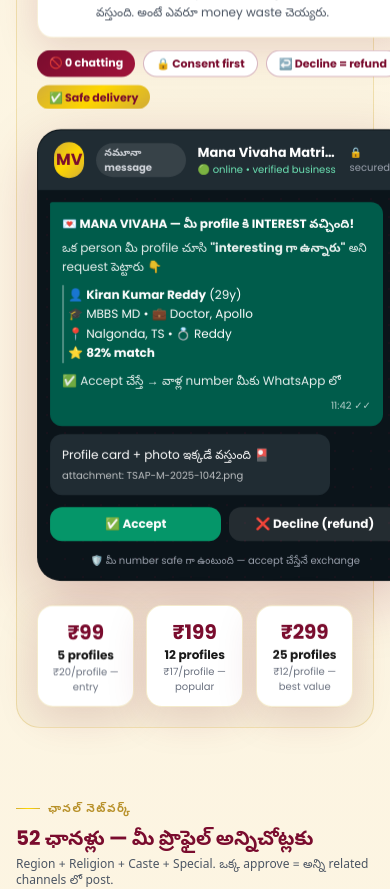
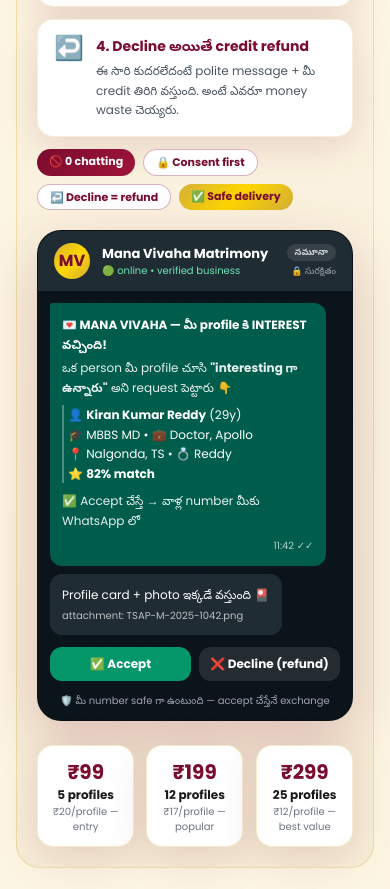
Before and after one commit to charanpendota98-prog/matrimony-site, a Next.js app in the folder frontend/: page / in a window 390 px wide. Shown: the part 4160-5049 px from the top of the page. Built offline with nearby package versions, Linux system fonts and the light colour scheme; no server answers.

Commit message:
Round 5: fix real WhatsApp-mockup header overlap bug (right-side text squeeze), hide DEV MODE OTP label, simplify channel-split internals wording, wrap-safe header rows on bureau/vendors/verify/register-stepper
Co-authored-by: arena-agent <297053741+arena-agent@users.noreply.github.com>

```diff
--- a/frontend/src/app/bureau/page.tsx
+++ b/frontend/src/app/bureau/page.tsx
@@ -59,10 +59,10 @@
   return (
     <div className="min-h-screen bg-[#FFF8E7] p-4">
       <div className="max-w-6xl mx-auto">
-        <div className="flex items-center justify-between mb-6">
-          <Link href="/" className="text-sm font-bold text-[#7A0C2E]">← {te ? "హోమ్" : "Home"}</Link>
-          <div className="font-bold text-[#7A0C2E]">🏢 {T.title}</div>
-          <Link href="/referral/register" className="text-xs bg-[#7A0C2E] text-white px-3 py-1.5 rounded-full">
+        <div className="flex flex-wrap items-center justify-between gap-2 mb-6">
+          <Link href="/" className="text-sm font-bold text-[#7A0C2E] shrink-0">← {te ? "హోమ్" : "Home"}</Link>
+          <div className="font-bold text-[#7A0C2E] text-sm sm:text-base truncate min-w-0">🏢 {T.title}</div>
+          <Link href="/referral/register" className="text-xs bg-[#7A0C2E] text-white px-3 py-1.5 rounded-full shrink-0 whitespace-nowrap">
             {te ? "బ్యూరో నమోదు" : "Bureau Register"} →
           </Link>
         </div>
--- a/frontend/src/app/login/page.tsx
+++ b/frontend/src/app/login/page.tsx
@@ -153,7 +153,7 @@
                   className="mt-1 w-full rounded-xl border border-rose-300 px-3 py-2 text-lg focus:border-[#7A0C2E] focus:outline-none" />
               </>
             ) : null}
-            {devCode && fStage === "reset" ? <p className="mt-1 text-xs text-emerald-700">DEV MODE OTP: <b>{devCode}</b></p> : null}
+            {devCode && fStage === "reset" ? <p className="mt-1 text-xs text-emerald-700">{te ? <>మీ OTP: <b>{devCode}</b></> : <>Your OTP: <b>{devCode}</b></>}</p> : null}
           </>
         ) : tab === "otp" && stage === "otp" ? (
           <>
@@ -163,7 +163,7 @@
               onKeyDown={(e) => { if (e.key === "Enter") void onVerify(); }}
               placeholder="1234"
               className="mt-1 w-full rounded-xl border border-rose-300 px-3 py-2 text-center text-2xl tracking-[0.4em] focus:border-[#7A0C2E] focus:outline-none" />
-            {devCode && <p className="mt-1 text-xs text-emerald-700">DEV MODE OTP: <b>{devCode}</b> {te ? "(SMS provider configure చెయ్యక)" : "(SMS provider not configured)"}</p>}
+            {devCode && <p className="mt-1 text-xs text-emerald-700">{te ? <>మీ OTP: <b>{devCode}</b></> : <>Your OTP: <b>{devCode}</b></>}</p>}
           </>
         ) : null}
 
--- a/frontend/src/app/page.tsx
+++ b/frontend/src/app/page.tsx
@@ -126,7 +126,7 @@
     ],
     casteEyebrow: "కులాల వారీగా",
     casteTitle: (n: number) => `${n} కుల ఛానళ్లు — 1 కులం = 1 ఛానల్`,
-    casteSub: "Bride + Groom ఇద్దరూ ఒకే channel లో — #Bride / #Groom hashtag తో filter. 5000 members దాటాకే split చేస్తాం (empty channels fail అవుతాయి).",
+    casteSub: "Bride + Groom ఇద్దరూ ఒకే channel లో — #Bride / #Groom hashtag తో filter చేసుకోవచ్చు. మీ కులం channel busy అయ్యే కొద్దీ కొత్త matches ఎక్కువ వస్తాయి.",
     casteAction: "కులాల జాబితా",
     casteMore: (n: number) => `+ ఇంకా ${n} castes (Boya, Kuruba, Uppara, Vaddera, Rajaka, Viswakarma, Kummara, Gandla, Devanga, Koya, Gond, SC/ST sub-castes...) —`,
     casteFull: "full list చూడు",
@@ -278,7 +278,7 @@
     ],
     casteEyebrow: "Caste-wise",
     casteTitle: (n: number) => `${n} caste channels — 1 caste = 1 channel`,
-    casteSub: "Brides + grooms in one channel — filter with #Bride / #Groom hashtags. We split only after 5000 members (empty channels fail).",
+    casteSub: "Brides + grooms in one channel — filter with #Bride / #Groom hashtags. The busier your caste channel gets, the more matches you see.",
     casteAction: "See caste list",
     casteMore: (n: number) => `+ ${n} more castes (Boya, Kuruba, Uppara, Vaddera, Rajaka, Viswakarma, Kummara, Gandla, Devanga, Koya, Gond, SC/ST sub-castes...) —`,
     casteFull: "see full list",
@@ -665,14 +665,16 @@
             {/* RIGHT: WhatsApp mockup (real message we send) */}
             <Reveal delay={140}>
               <div className="rounded-3xl overflow-hidden card-shadow-lg border border-black/10 bg-[#0b141a]">
-<div className="bg-[#202c33] px-4 py-3 flex items-center gap-3">
-                  <div className="w-9 h-9 rounded-full gold-gradient flex items-center justify-center font-bold text-maroon">MV</div>
-                  <span className="ml-auto text-[10px] px-2 py-0.5 rounded-full bg-white/10 text-gray-300 font-bold">{te ? "నమూనా message" : "Sample message"}</span>
-                  <div className="min-w-0">
+                <div className="bg-[#202c33] px-4 py-3 flex items-center gap-3">
+                  <div className="w-9 h-9 rounded-full gold-gradient flex items-center justify-center font-bold text-maroon shrink-0">MV</div>
+                  <div className="min-w-0 flex-1">
                     <div className="text-white text-[13px] font-bold truncate">Mana Vivaha Matrimony</div>
-                    <div className="text-[10px] text-emerald-300">🟢 online • verified business</div>
+                    <div className="text-[10px] text-emerald-300 truncate">🟢 online • verified business</div>
                   </div>
-                  <span className="ml-auto text-[10px] text-gray-400">🔒 secured</span>
+                  <div className="shrink-0 flex flex-col items-end gap-1">
+                    <span className="text-[9px] px-2 py-0.5 rounded-full bg-white/10 text-gray-300 font-bold whitespace-nowrap">{te ? "నమూనా" : "Sample"}</span>
+                    <span className="text-[9px] text-gray-400 whitespace-nowrap">🔒 {te ? "సురక్షితం" : "secured"}</span>
+                  </div>
                 </div>
                 <div className="p-3 space-y-2 dotted-bg">
                   <div className="bg-[#005c4b] text-white text-[12px] rounded-xl rounded-tl-sm p-3 leading-relaxed max-w-[95%]">
--- a/frontend/src/app/vendors/page.tsx
+++ b/frontend/src/app/vendors/page.tsx
@@ -129,11 +129,11 @@
 
         {/* DIRECTORY */}
         <section className="mt-6">
-          <div className="flex items-center justify-between">
-            <h2 className="font-bold text-maroon text-lg">
+          <div className="flex flex-wrap items-center justify-between gap-2">
+            <h2 className="font-bold text-maroon text-lg min-w-0">
               {cat ? `${cats.find((c) => c.key === cat)?.icon || ""} ${cats.find((c) => c.key === cat)?.en || cat}` : te ? "అన్ని vendors" : "All vendors"} — {vendors.length}
             </h2>
-            {loading && <span className="text-[11px] text-gray-500">⏳ {duo("loading…", "లోడ్ అవుతోంది…")}</span>}
+            {loading && <span className="text-[11px] text-gray-500 shrink-0">⏳ {duo("loading…", "లోడ్ అవుతోంది…")}</span>}
           </div>
 
           {!loading && vendors.length === 0 && (
--- a/frontend/src/app/verify/page.tsx
+++ b/frontend/src/app/verify/page.tsx
@@ -64,9 +64,9 @@
 
   return (
     <main className="mx-auto max-w-2xl px-4 py-8">
-      <div className="flex items-center justify-between">
-        <h1 className="text-2xl font-extrabold text-maroon">🤳 <Duo en="Verify Profile" te="ప్రొఫైల్ ధృవీకరణ" /></h1>
-        <Link href="/matches" className="text-[13px] font-bold text-maroon"><Duo en="Skip for now ›" te="ప్రస్తుతానికి దాటవేయి ›" /></Link>
+      <div className="flex flex-wrap items-center justify-between gap-2">
+        <h1 className="text-xl sm:text-2xl font-extrabold text-maroon min-w-0">🤳 <Duo en="Verify Profile" te="ప్రొఫైల్ ధృవీకరణ" /></h1>
+        <Link href="/matches" className="text-[13px] font-bold text-maroon shrink-0"><Duo en="Skip for now ›" te="ప్రస్తుతానికి దాటవేయి ›" /></Link>
       </div>
 
       <section className="mt-4 rounded-2xl border border-gold/30 card-shadow bg-gradient-to-br from-emerald-50 to-white p-6">
```
Also changed, not shown: frontend/src/app/register/page.tsx (+6 -6 lines).
